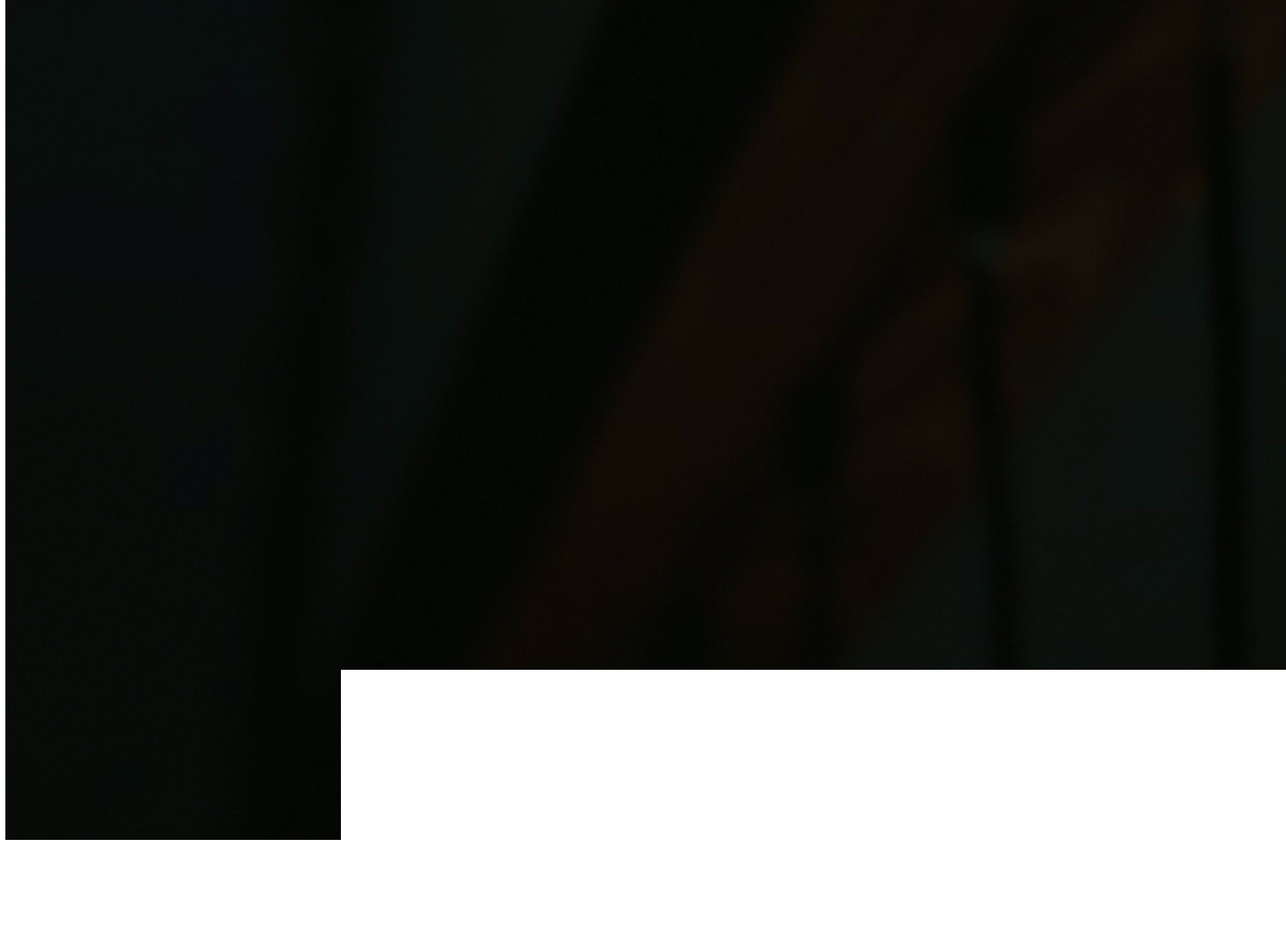
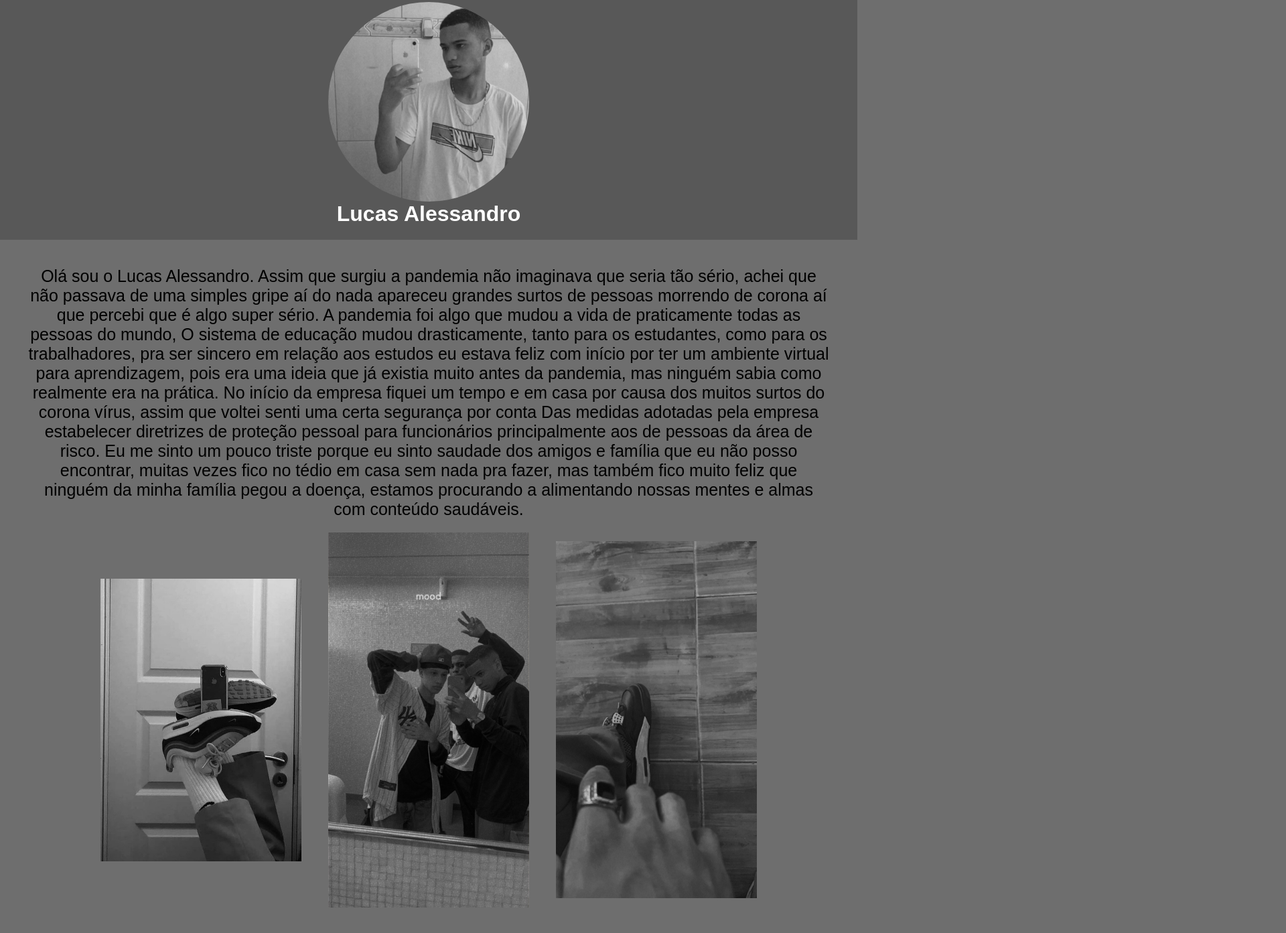
Before and after one commit to bills777/lucas, a plain HTML site: page index.html in a window 1280 px wide. Shown: the part 17-1410 px from the top of the page at 67% size, 1920 px wide, since content can reach past the window. Drawn offline with Linux system fonts and the light colour scheme; a web font is replaced by a local one.

Commit message:
Add files via upload

```diff
--- a/index.html
+++ b/index.html
@@ -1,8 +1,33 @@
 <html>
-    <head>
 
-    </head>
-    <body>
-        <img src="perfil.jpg">
-    </body>
+<head>
+    <title>Lucas Alessandro</title>
+    <link rel="stylesheet" href="style.css">
+</head>
+<body>
+    <header>
+        <img src="MicrosoftTeams-image.png" alt="" class="perfil">
+        <h1>Lucas Alessandro </h1>
+    </header>
+    <main>
+        <p>Olá sou o Lucas Alessandro. Assim que surgiu a pandemia não imaginava que seria tão sério, achei que não passava de uma simples gripe aí do nada apareceu grandes surtos de pessoas morrendo de corona aí que percebi que é algo super sério.
+
+            A pandemia foi algo que mudou a vida de praticamente todas as pessoas do mundo, O sistema de educação mudou drasticamente, tanto para os estudantes, como para os trabalhadores, pra ser sincero em relação aos estudos eu estava feliz com início por ter um ambiente virtual para aprendizagem, pois era uma ideia que já existia muito antes da pandemia, mas ninguém sabia como realmente era na prática.
+
+            No início da empresa fiquei um tempo e em casa por causa dos muitos surtos do corona vírus, assim que voltei senti uma certa segurança por conta Das medidas adotadas pela empresa estabelecer diretrizes de proteção pessoal para funcionários principalmente aos de pessoas da área de risco.
+
+            Eu me sinto um pouco triste porque eu sinto saudade dos amigos e família que eu não posso encontrar, muitas vezes fico no tédio em casa sem nada pra fazer, mas também fico muito feliz que ninguém da minha família pegou a doença, estamos procurando a alimentando nossas mentes e almas com conteúdo saudáveis.  </p>
+
+        <div id="container">
+            <div><img src="nike111.png" alt="" class="fotos"></div>
+            <div><img src="MicrosoftTeams-image (1).png"
+                " alt="" class="fotos"></div>
+            <div><img src="nike222.png" alt="" class="fotos"></div>
+        </div>
+    </main>
+    <footer>
+
+    </footer>
+</body>
+
 </html>
--- /dev/null
+++ b/style.css
@@ -0,0 +1,53 @@
+@import url('https://fonts.googleapis.com/css2?family=Zen+Kurenaido&display=swap');
+
+* {
+    text-align: center;
+    font-family: 'Zen Kurenaido', sans-serif;
+    margin: 0;
+}
+
+body {
+    background-color: rgb(110, 110, 110);
+}
+
+
+header {
+    background-color: rgb(88, 88, 88);
+    padding: 20px;
+    color: rgb(255, 255, 255);
+}
+
+main {
+    padding: 40px;
+    color: rgb(0, 0, 0);
+    font-size: 25px;
+}
+
+#container {
+    display: flex;
+    flex-direction: column;
+}
+
+.fotos {
+    width: 100%;
+    padding: 20px 0px;
+}
+
+.perfil {
+    width: 300px;
+    border-radius: 50%;
+}
+
+@media (min-width: 1024px) {
+
+    #container {
+        flex-direction: row;
+        justify-content: center;
+        align-items: center;
+    }
+
+    .fotos {
+        width: 300px;
+        padding: 20px;
+    }
+}
```
Also changed, not shown: MicrosoftTeams-image (1).png (added), MicrosoftTeams-image.png (added), nike111.png (added), nike222.png (added).
